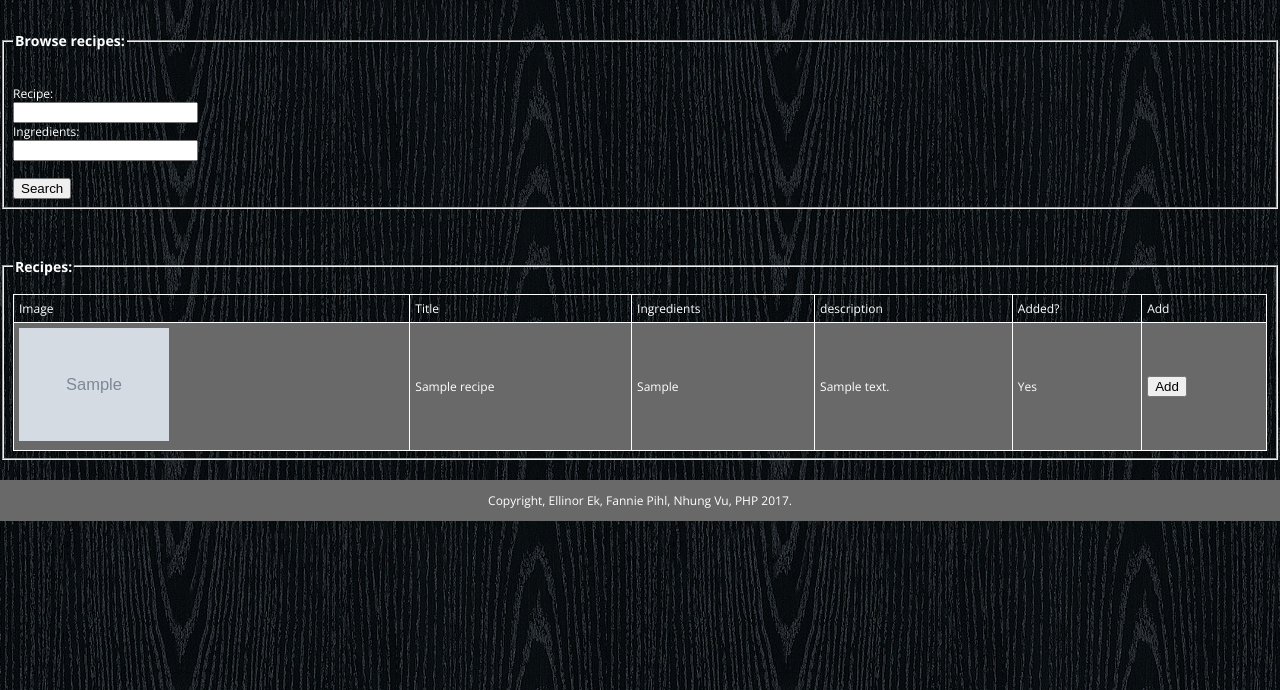
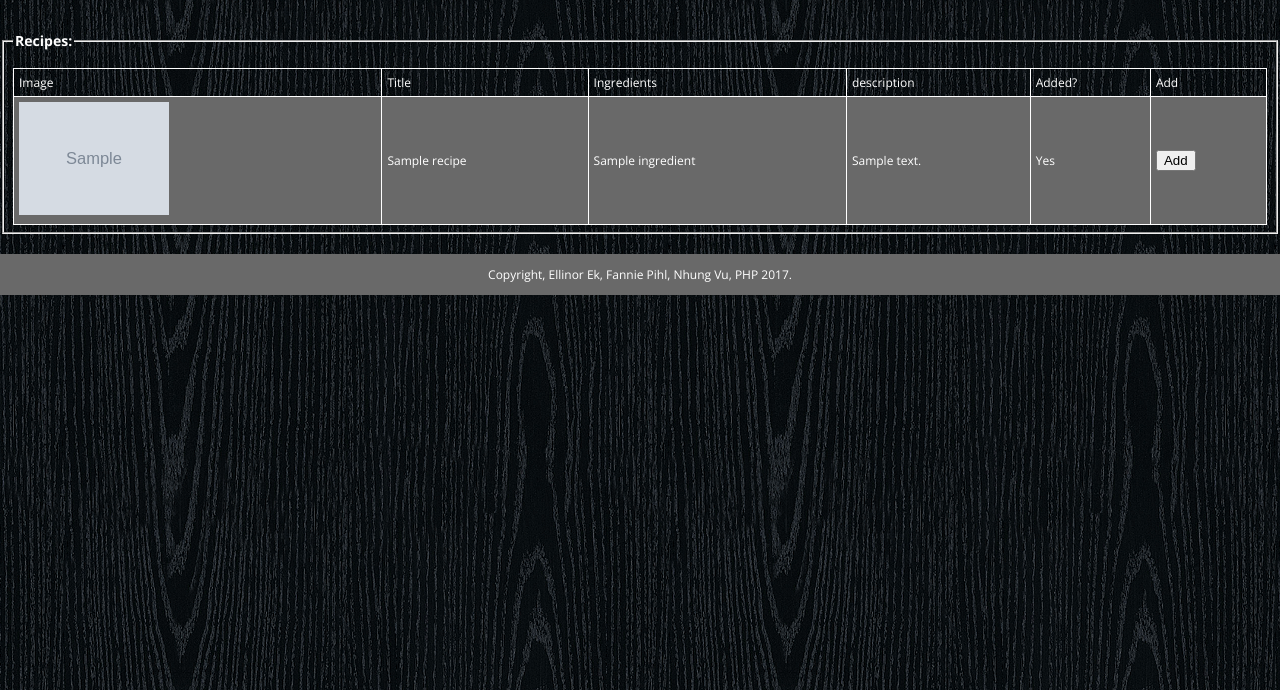
Before and after one commit to Fanniepihl/Recipepage, a PHP site: page /listrecipes.php?catid=1 in a window 1280 px wide. Shown: the part 53-743 px from the top of the page. Run offline with PHP 8.4, Linux system fonts and the light colour scheme; tables that the repository leaves empty or names only in its code hold one stand-in row (values such as "Sample post"); grey boxes marked "Sample" are stand-in pictures; data that the repository does not hold is empty; some web fonts are replaced.

Commit message:
Nu funkar allt

```diff
--- a/listrecipes.php
+++ b/listrecipes.php
@@ -6,40 +6,13 @@
 </body>
 
 <main class="field">
-			<form action="listrecipes.php" method="POST">
-				<fieldset>
-					<legend><h3>Browse recipes:</h3></legend><br>
-			    	<table bgcolor="#ffffff">
-			    		<tbody>
-			    		Recipe:<br>
-			    		<INPUT type="text" id="searchtitle" name="searchtitle" value=""><br>
-			    		Ingredients:<br>
-			    		<INPUT type="text" id="searchingredients" name="searchingredients" value=""><br><br>
-			    		<INPUT type="submit" name="submit" value="Search">
-			    	</table>
-			  	</fieldset>
-			</form>
 
-			<br><br>
 			<fieldset><legend><h3>Recipes:</h3></legend>
 
 
        		<?php
 
-        	$searchtitle = "";
-        	$searchingredients = "";
-
         	$catid = trim($_GET['catid']);
-
-
-                $searchtitle = trim($_POST['searchtitle']);
-                $searchingredients = trim($_POST['searchingredients']);
-
-                $searchtitle = addslashes($searchtitle);
-                $searchingredients = addslashes($searchingredients);
-
-                $searchtitle = htmlentities($searchtitle);
-                $searchingredients = htmlentities($searchingredients);
 
 
 
@@ -51,23 +24,10 @@
 				    exit();
 				}
 
-
-						// # Build the query. Users are allowed to search on title, ingredients, or both
-
-				$query = " SELECT recipeid, title, ingredients, description, onloan, image FROM recipe WHERE catid={$catid}";
-					if ($searchtitle && !$searchingredients) { // Title search only
-				    $query = $query . " Where title like '%" . $searchtitle . "%'";
-					}
-					if (!$searchtitle && $searchingredients) { // Ingredients search only
-				    $query = $query . " Where ingredients like '%" . $searchingredients . "%'";
-					}
-					if ($searchtitle && $searchingredients) { // Title and Ingredients search
-				    $query = $query . " Where title like '%" . $searchtitle . "%' and ingredients like '%" . $searchingredients . "%'";
-				}
-
-
+				$query = "SELECT recipe.recipeid, recipe.title, recipe.description, recipe.onloan, recipe.image, GROUP_CONCAT(ingredients.name) as als FROM recipe, recing, ingredients WHERE recipe.catid=? AND recipe.recipeid = recing.recipeid AND recing.ingredientsid = ingredients.ingredientsid GROUP BY recipe.recipeid";
 				$stmt = $db->prepare($query);
-			    $stmt->bind_result($recipeid, $title, $ingredients, $description, $onloan, $image);
+				$stmt->bind_param('i', $catid);
+			    $stmt->bind_result($recipeid, $title, $description, $onloan, $image, $grouped_ing);
 			    $stmt->execute();
 
 
@@ -77,10 +37,13 @@
 		        if($onloan==0)
 		            $onloan="No";
 		        else $onloan="Yes";
+;
+		       //För att få mellanrum i ingredients
+		       	$grouped_ing = str_replace(",", ", ", $grouped_ing);
 
 
 		        echo "<tr>";
-		        echo "<td> <img src='img/$image' style='max-height:150px;max-width:150px'</img> </td><td> $title </td><td> $ingredients </td> <td> $description </td><td> $onloan </td>";
+		        echo "<td> <img src='img/$image' style='max-height:150px;max-width:150px'</img> </td><td> $title </td><td> $grouped_ing </td> <td> $description </td><td> $onloan </td>";
 		        echo '<td><a href="addrecipes.php?recipeid=' . urlencode($recipeid) . '"><input type="submit" value="Add"></input></a></td>';
 		        echo "</tr>";
 
```
Also changed, not shown: favourites.php (+9 -20 lines), myrecipes.php (+38 -17 lines).
